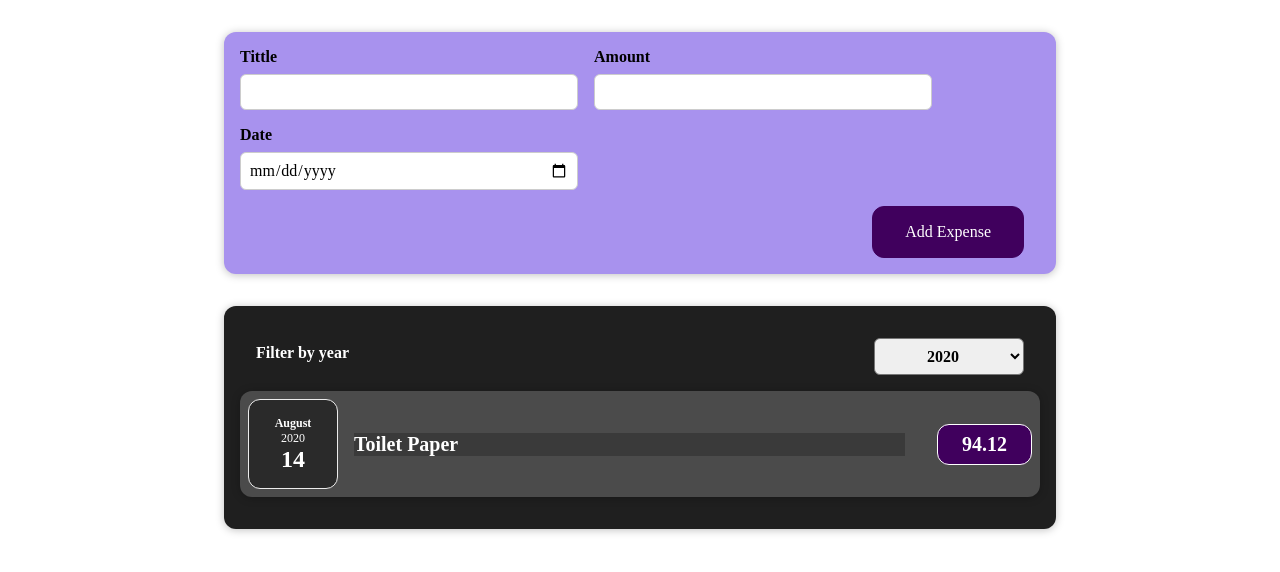
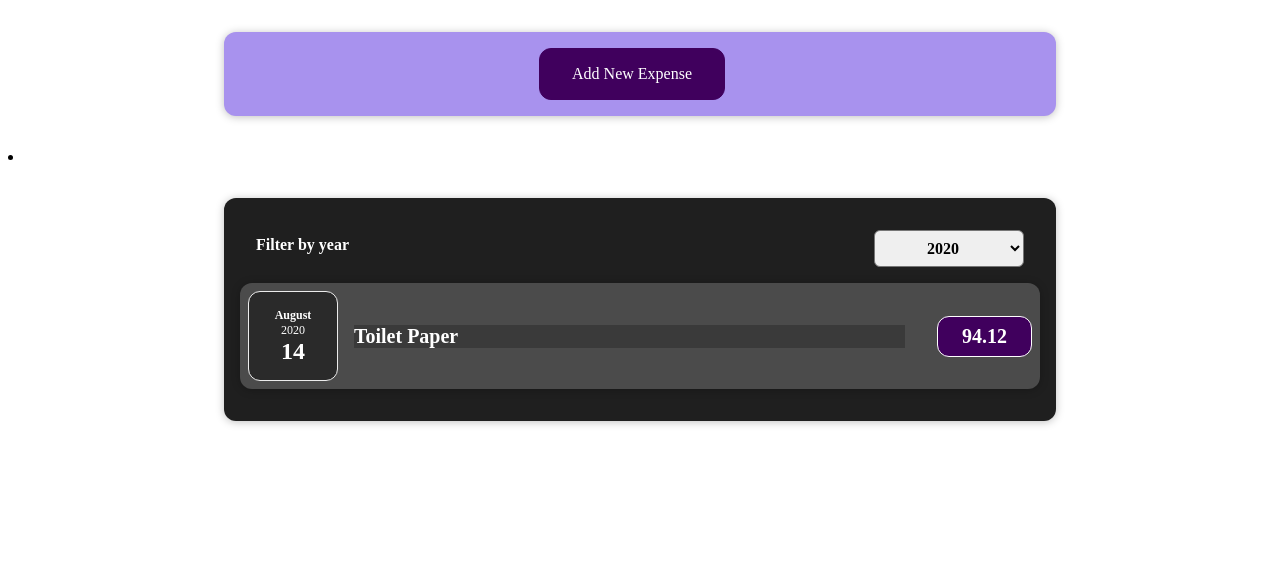
Before and after one commit to Kingsl8yer/expenses, a React (Create React App) app: page / in a window 1280 px wide. Shown: the top 572 px of the page. Built offline with nearby package versions, Linux system fonts and the light colour scheme.

Commit message:
Conditional Content

```diff
--- a/src/App.js
+++ b/src/App.js
@@ -1,6 +1,6 @@
 import Expenses from "./components/Expenses/Expenses";
 import NewExpense from "./components/NewExpense/NewExpense";
-import {useState} from "react";
+import React,{useState} from "react";
 
 const DUMMY_EXPENSES = [
     {
--- a/src/components/Expenses/ExpenseItem.js
+++ b/src/components/Expenses/ExpenseItem.js
@@ -1,6 +1,7 @@
 import './ExpenseItem.css'
 import ExpenseDate from "./ExpenseDate";
 import Card from "../UI/Card";
+import React from "react";
 
 function ExpenseItem(props) {
 
--- a/src/components/Expenses/Expenses.js
+++ b/src/components/Expenses/Expenses.js
@@ -1,8 +1,8 @@
-import ExpenseItem from "./ExpenseItem";
 import './Expenses.css'
 import Card from "../UI/Card";
 import ExpensesFilter from "./ExpensesFilter";
-import {useState} from "react";
+import React, {useState} from "react";
+import ExpensesList from "./ExpensesList";
 
 
 function Expenses(props) {
@@ -16,29 +16,18 @@ function Expenses(props) {
         return expense.date.getFullYear().toString() === filteredYear;
     });
 
-    let expensesContent = <p>No expenses found.</p>;
 
-    if (filteredExpenses.length > 0) {
-        expensesContent = filteredExpenses.map((expense) => (
-            <ExpenseItem
-                key={expense.id}
-                title={expense.title}
-                amount={expense.amount}
-                date={expense.date}
-            />
-        ));
-    }
 
     return (
-        <div>
+        <li>
             <Card className="expenses">
                 <ExpensesFilter
                     selected={filteredYear}
                     onChangeFilter={filterChangeHandler}
                 />
-                {expensesContent}
+                <ExpensesList items={filteredExpenses}/>
             </Card>
-        </div>
+        </li>
     )
 }
 
--- /dev/null
+++ b/src/components/Expenses/ExpensesList.css
@@ -0,0 +1,9 @@
+.expenses-list {
+    list-style: none;
+    padding: 0;
+}
+
+.expenses-list__fallback {
+    color: white;
+    text-align: center;
+}
--- /dev/null
+++ b/src/components/Expenses/ExpensesList.js
@@ -0,0 +1,24 @@
+import React from "react";
+import "./ExpensesList.css";
+import ExpenseItem from "./ExpenseItem";
+
+const ExpensesList = (props) => {
+    if (props.items.length === 0) {
+        return <h2 className="expenses-list__fallback">Found no expenses.</h2>;
+    }
+
+    return (
+        <ul className="expenses-list">
+        {props.items.map((expense) => (
+            <ExpenseItem
+                key={expense.id}
+                title={expense.title}
+                amount={expense.amount}
+                date={expense.date}
+            />
+        ))}
+    </ul>
+    );
+};
+
+export default ExpensesList;
--- a/src/components/NewExpense/ExpenseForm.js
+++ b/src/components/NewExpense/ExpenseForm.js
@@ -32,7 +32,10 @@ const ExpenseForm = (props) => {
         setEnteredAmount('');
         setEnteredDate('');
     }
-    return <form onSubmit={submitHandler}>
+
+
+    return (
+        <form onSubmit={submitHandler}>
             <div className="new-expense__controls">
 
                 <div className="new-expense__control">
@@ -63,9 +66,11 @@ const ExpenseForm = (props) => {
             </div>
 
             <div className="new-expense__actions">
+                <button type="button" onClick={props.onCancel}>Cancel</button>
                 <button type="submit">Add Expense</button>
             </div>
         </form>
-}
+    );
+};
 
 export default ExpenseForm;
--- a/src/components/NewExpense/NewExpense.js
+++ b/src/components/NewExpense/NewExpense.js
@@ -1,19 +1,36 @@
-import React from "react";
+import React, {useState} from "react";
 import "./NewExpense.css";
 import ExpenseForm from "./ExpenseForm";
 
 const NewExpense = (props) => {
+    const [isEditing, setIsEditing] = useState(false);
+
     const saveExpenseDataHandler = (enteredExpenseData) => {
-      const expenseData = {
-        ...enteredExpenseData,
-        id: Math.random().toString()
-      }
+        const expenseData = {
+            ...enteredExpenseData,
+            id: Math.random().toString()
+        }
         props.onAddExpence(expenseData);
+        setIsEditing(false);
     }
 
-    return <div className="new-expense">
-       <ExpenseForm onSaveExpenceData={saveExpenseDataHandler}/>
-    </div>
-}
+    const startEditingHandler = () => {
+        setIsEditing(true);
+    }
+
+    const stopEditingHandler = () => {
+        setIsEditing(false);
+    }
+
+    return (
+        <div className="new-expense">
+            {!isEditing && <button onClick={startEditingHandler}>Add New Expense</button>}
+            {isEditing && <ExpenseForm
+                onSaveExpenceData={saveExpenseDataHandler}
+                onCancel={stopEditingHandler}
+            />}
+        </div>
+    );
+};
 
 export default NewExpense;
```
Lines whose indentation alone changed are shown as unchanged.
